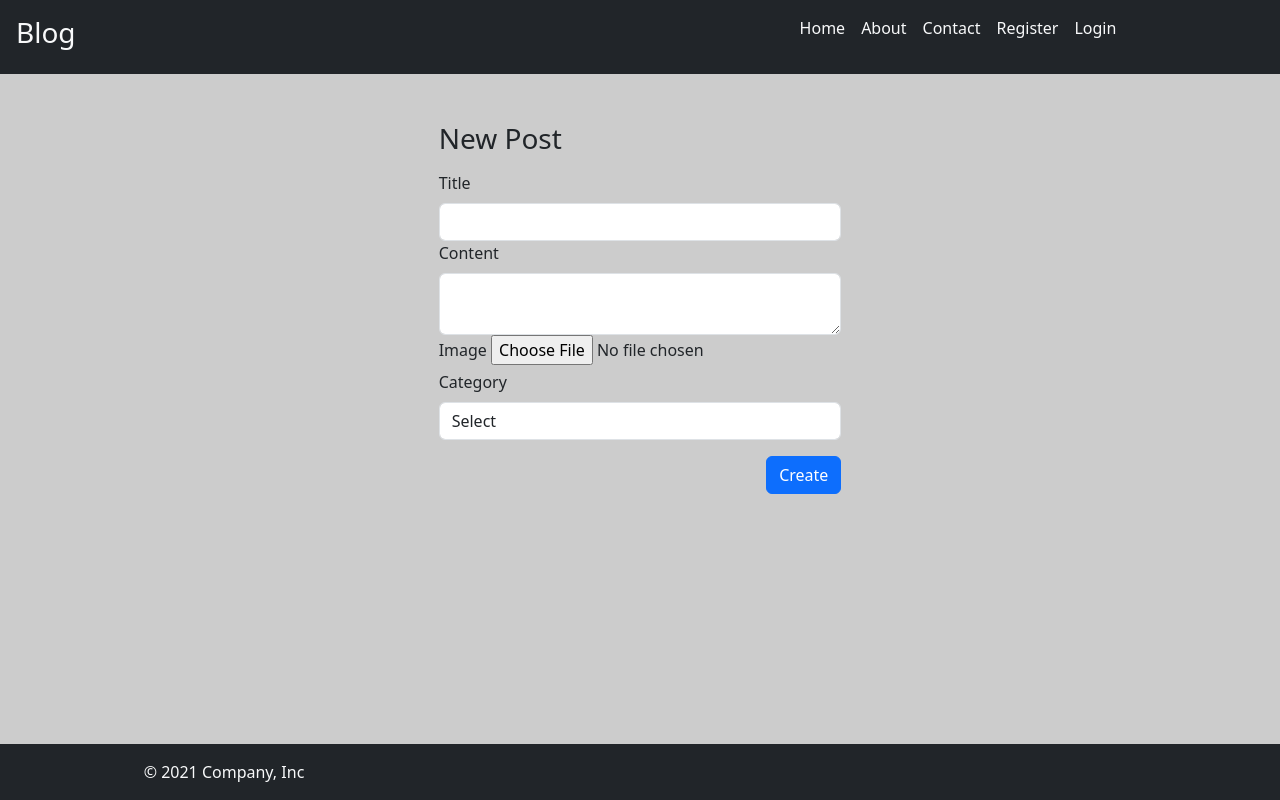
After one commit to JeysonMiranda/Blog-Web, a Django app: page /new_post in a window 1280 px wide. The commit adds this page. Run offline with Django 5.2, Linux system fonts and the light colour scheme; data that the repository does not hold is empty; some libraries are stand-ins or nearby versions.

Commit message:
Cretatig NewPost page and the Functioal setup

```diff
--- a/blog/forms.py
+++ b/blog/forms.py
@@ -2,6 +2,8 @@ from typing import Any
 from django import forms
 from django.contrib.auth.models import User
 from django.contrib.auth import authenticate
+
+from blog.models import Category, Post
 
 class ContactForm(forms.Form):
     name = forms.CharField(label='Name', max_length=100, required=True)
@@ -60,3 +62,39 @@ class ResetPasswordForm(forms.Form):
 
         if new_password and confirm_password and new_password!= confirm_password:
             raise forms.ValidationError("Passwords don't match!")
+
+class PostForm(forms.ModelForm):
+    title = forms.CharField(label='Title', max_length=200, required=True)
+    content = forms.CharField(label='Content', required=True)
+    category = forms.ModelChoiceField(label='Category', required=True, queryset=Category.objects.all())
+    img_url = forms.ImageField(label='Image', required=False)
+
+    class Meta:
+        model = Post
+        fields = ['title', 'content', 'category', 'img_url']
+
+    def clean(self):
+        cleaned_data = super().clean()
+        title = cleaned_data.get('title')
+        content = cleaned_data.get('content')
+
+        # custom validation
+        if title and len(title) < 5:
+            raise forms.ValidationError('Title must be at least 5 Character long')
+
+        if content and len(content) < 10:
+            raise forms.ValidationError('Content must be at least 10 Character long')
+
+    def save(self, commit = ...):
+        post = super().save(commit)
+        cleaned_data = super().clean()
+
+        if cleaned_data.get('img_url'):
+            post.img_url = cleaned_data.get('img_url')
+        else:
+            img_url = "https://upload.wikimedia.org/wikipedia/commons/thumb/a/ac/No_image_available.svg/450px-No_image_available.svg.png"
+            post.img_url = img_url
+
+        if commit:
+            post.save()
+        return post
--- a/blog/models.py
+++ b/blog/models.py
@@ -1,5 +1,6 @@
 from django.db import models
 from django.utils.text import slugify
+from django.contrib.auth.models import User
 
 
 # category
@@ -13,10 +14,11 @@ class Category(models.Model):
 class Post(models.Model):
     title = models.CharField(max_length=100)
     content = models.TextField()
-    img_url = models.TextField(null=True)
+    img_url = models.ImageField(null=True, upload_to="posts/images")
     created_at = models.DateTimeField(auto_now_add=True)
     slug = models.SlugField(unique=True)
     category = models.ForeignKey(Category, on_delete=models.CASCADE)
+    user = models.ForeignKey(User, on_delete=models.CASCADE, null=True)
 
     def save(self, *args, **kwargs):
         self.slug = slugify(self.title)
--- a/blog/templates/blog/includes/errors.html
+++ b/blog/templates/blog/includes/errors.html
@@ -1,7 +1,7 @@
 <!-- Field Error messages -->
 {% for field in form  %}
     {% if field.errors %}
-        <div class="col-12">
+        <div class="alert {% if message.tags == 'success' %} alert-success {% else %} alert-danger {% endif %}">
             <span class="fw-bold">{{field.label_tag}} </span>
             {% for error in field.errors  %}
             <span class="text-danger">{{error}} </span>
@@ -9,7 +9,7 @@
         </div>
     {% endif %}
 {% endfor %}
-</div>
+
 
 <!-- Non Field Errors-->
 {% for error in form.non_field_errors  %}
--- /dev/null
+++ b/blog/templates/blog/new_post.html
@@ -0,0 +1,49 @@
+{% extends 'blog/base.html' %}
+
+{% block content %}
+    <div class="container-fluid">
+        <div class="row d-flex justify-content-center mt-5">
+            <div class="col-4">
+                <h3>New Post</h3>
+                <div>
+                    {% include 'blog/includes/errors.html' %}
+                <div>
+                <div class="my-3">
+                    <form method="post">
+                        {% csrf_token %}
+                        <div class="form-group">
+                            <label for="title" class="form-label">Title</label>
+                            <input type="text" class="form-control" name="title" id="title" value="">
+                        </div>
+
+                        <div class="form-group">
+                            <label for="content" class="form-label">Content</label>
+                            <textarea class="form-control" id="content" name="content"></textarea>
+                        </div>
+                        <div class="form-group">
+                            <label for="image" class="form-label">Image</label>
+                            <input type="file" class="form-control-file" name="img_url">
+                        </div>
+
+                        <div class="form-group">
+                            <label for="category" class="form-label">Category</label>
+                            <select class="form-control" id="category" name="category">
+                                <option value="">Select</option>
+                                {% if categories  %}
+                                    {% for category in categories %}
+                                        <option value="{{category.id}}">{{category.name}}</option>
+                                    {% endfor %}
+                                {% endif %}
+
+                            </select>
+                        </div>
+
+                        <div class="my-3 d-flex justify-content-end">
+                            <button type="submit" class="btn btn-primary">Create</button>
+                        </div>
+                    </form>
+                </div>
+            </div>
+        </div>
+    </div>
+{% endblock %}
--- a/blog/urls.py
+++ b/blog/urls.py
@@ -16,4 +16,6 @@ urlpatterns = [
     path("logout", views.logout, name="logout"),
     path("forgot_password", views.forgot_password, name="forgot_password"),
     path("reset_password/<uidb64>/<token>", views.reset_password, name="reset_password"),
+    path("new_post", views.new_post, name="new_post"),
+
 ]
--- a/blog/views.py
+++ b/blog/views.py
@@ -3,10 +3,10 @@ from django.http import HttpResponse
 from django.urls import reverse
 import logging
 
-from .models import Post, AboutUs
+from .models import Category, Post, AboutUs
 from django.http import Http404
 from django.core.paginator import Paginator
-from .forms import ContactForm, ForgotPasswordForm, LoginForm, RegisterForm, ResetPasswordForm
+from .forms import ContactForm, ForgotPasswordForm, LoginForm, PostForm, RegisterForm, ResetPasswordForm
 from django.contrib import messages
 from django.contrib.auth import authenticate, login as auth_login, logout as auth_logout
 from django.contrib.auth.models import User
@@ -113,7 +113,15 @@ def login(request):
 
 def dashboard(request):
     blog_title = "My Posts"
-    return render(request, 'blog/dashboard.html', {"blog_title": blog_title})
+    # getting user posts
+    all_posts = Post.objects.filter(user=request.user)
+
+    # paginate
+    paginator = Paginator(all_posts, 5)
+    page_number = request.GET.get('page')
+    page_obj = paginator.get_page(page_number)
+
+    return render(request, 'blog/dashboard.html', {"blog_title": blog_title, 'page_obj': page_obj})
 
 def logout(request):
     auth_logout(request)
@@ -166,3 +174,17 @@ def reset_password(request, uidb64, token):
                 messages.error(request, 'The password reset link in invalid!')
 
     return render(request, 'blog/reset_password.html', {'form':form})
+
+def new_post(request):
+    categories = Category.objects.all()
+    form = PostForm()
+    if request.method == 'POST':
+        #form
+        form = PostForm(request.POST, request.FILES)
+        if form.is_valid():
+            post = form.save(commit=False)
+            post.user = request.user
+            post.save()
+            return redirect('blog:dashboard')
+
+    return render(request, 'blog/new_post.html', {'categories': categories, 'form' : form})
--- a/myapp/settings.py
+++ b/myapp/settings.py
@@ -156,3 +156,9 @@ EMAIL_PORT = 587
 EMAIL_USE_TLS = True
 EMAIL_HOST_USER = '708d8718541388'
 EMAIL_HOST_PASSWORD = 'c246aeb58fdd29'
+
+import os
+
+MEDIA_URL = '/media/'
+
+MEDIA_ROOT = os.path.join(BASE_DIR, 'media')
```
Also changed, not shown: blog/templates/blog/dashboard.html (+47 -13 lines), blog/migrations/0013_post_user.py (added).
